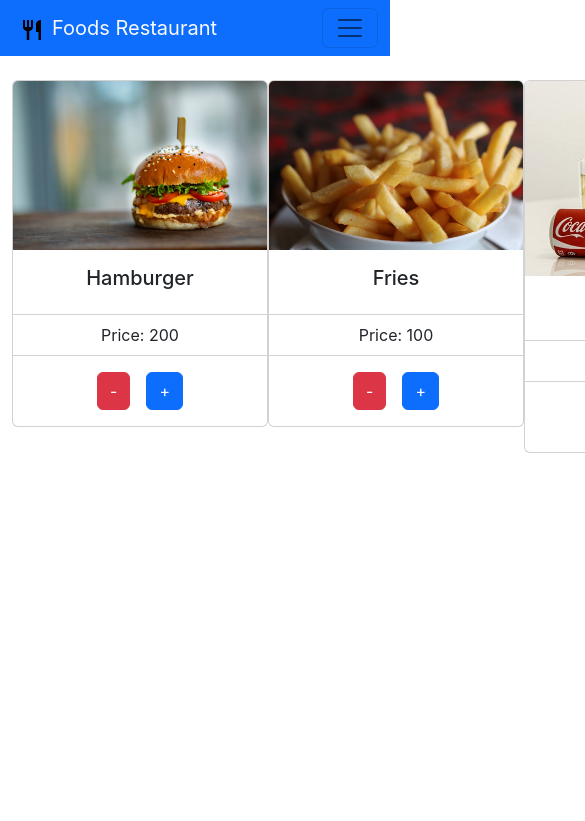
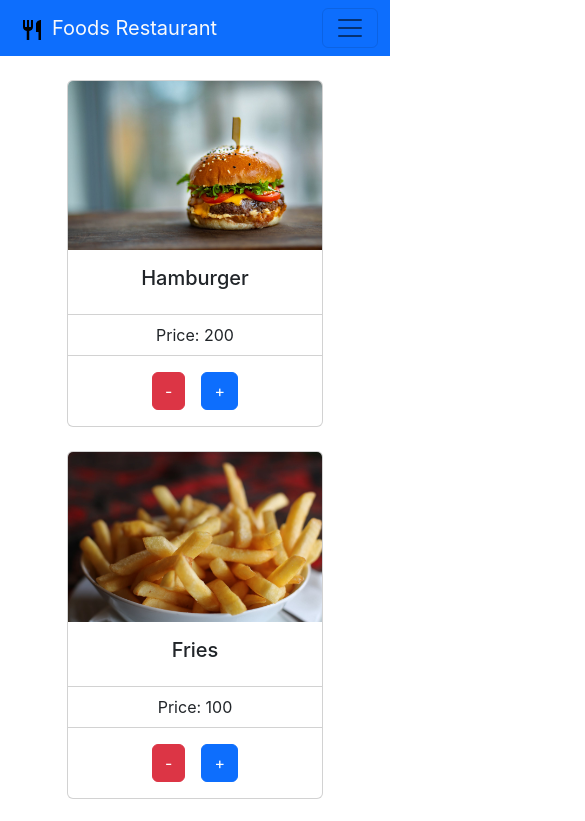
Before and after one commit to praveen1295/food-restaurants, a React (Create React App) app: page /menu in a window 390 px wide. Shown: the top 821 px of the page, 585 px wide, since content can reach past the window. Built offline with nearby package versions, Linux system fonts and the light colour scheme.

Commit message:
responsive

```diff
--- a/src/components/Menu.jsx
+++ b/src/components/Menu.jsx
@@ -7,7 +7,7 @@
   const { dataList } = useContext(userContext);
   return (
     <div className="container">
-      <div className="d-flex justify-content-between my-4">
+      <div className="d-flex justify-content-center gap-4 flex-wrap my-4">
         {dataList.map((item, idx) => {
           return (
             <div key={idx}>
--- a/src/components/Signup.jsx
+++ b/src/components/Signup.jsx
@@ -32,7 +32,7 @@
       alert("User of this Email Already Exist");
       return;
     }
-    alert("successful sign up");
+    alert("Account is successfully created");
 
     dispatch({ type: "userData", payload: userData });
     setUserData({
```
